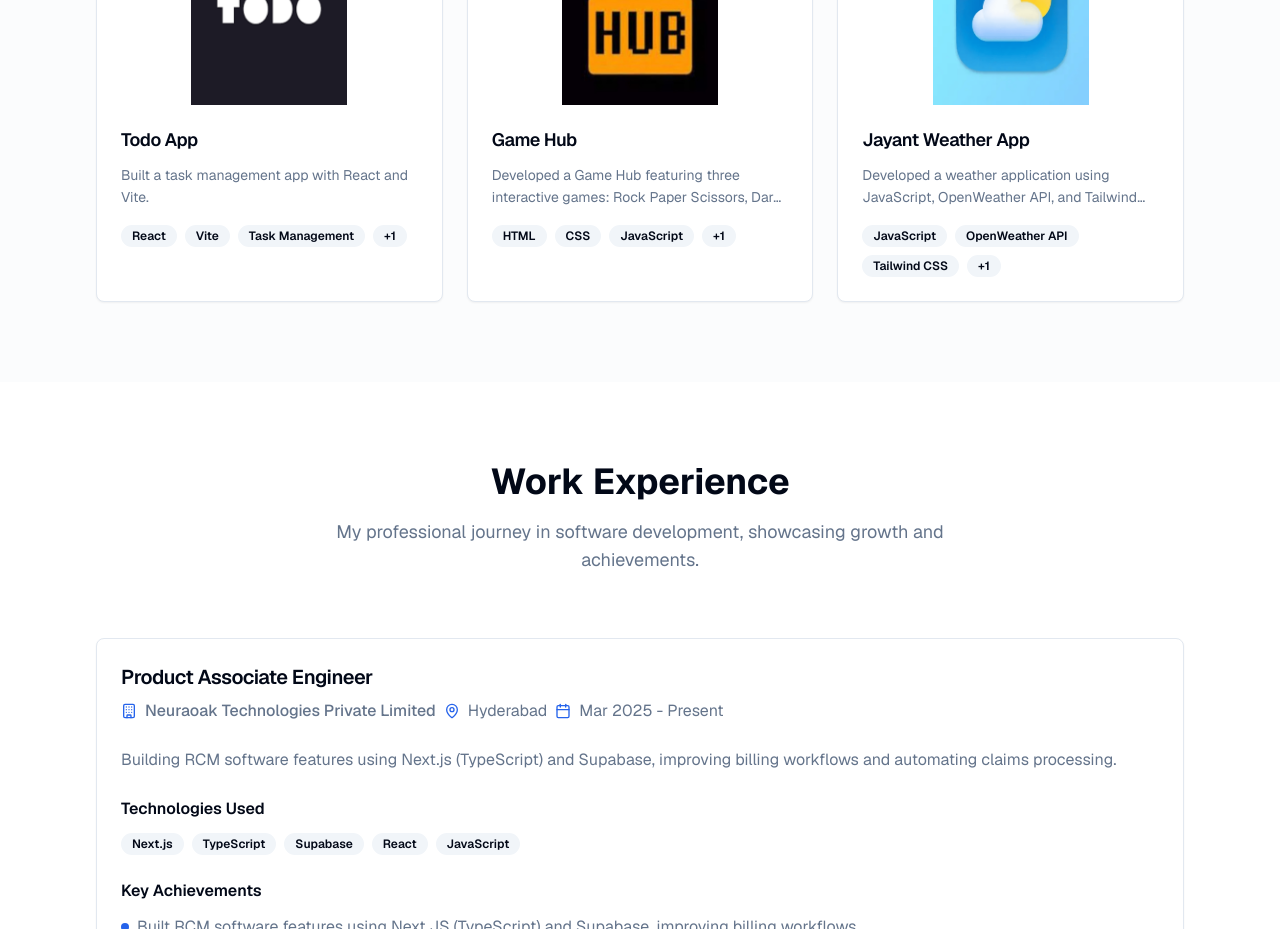
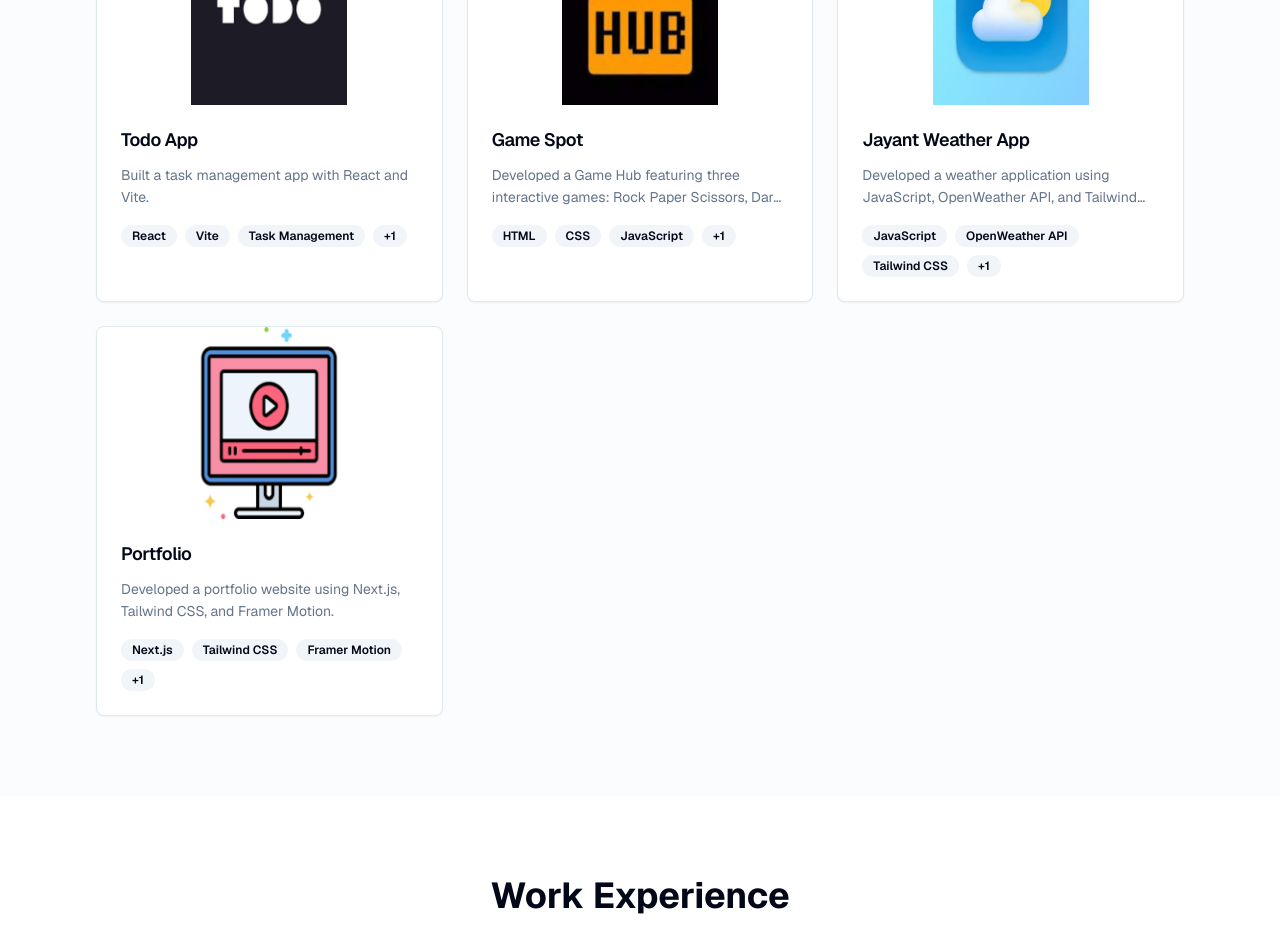
Before and after one commit to goyal1510/jayant-org-in, a Next.js app in the folder apps/portfolio/: page / in a window 1280 px wide. Shown: the part 4140-5069 px from the top of the page. Built offline with nearby package versions, Linux system fonts and the light colour scheme.

Commit message:
Updated the projects link

```diff
--- a/apps/portfolio/src/components/sections/projects.tsx
+++ b/apps/portfolio/src/components/sections/projects.tsx
@@ -15,8 +15,8 @@ const projects = [
     fullDescription: "Developed a personal calculator to total cash denomination, store multiple calculations per date, and add optional notes. Integrated Supabase for backend storage with full CRUD functionality. Built with React and custom external CSS for a clean, responsive UI and smooth user interactions. Features include bundle counting, historical tracking, and data persistence.",
     image: "/assets/ProjectImages/work-7.png",
     technologies: ["React", "Supabase", "CSS", "CRUD Operations"],
-    githubLink: "https://github.com/goyal1510/currency-calculator-2",
-    liveLink: "https://currency-calculator-2.vercel.app/",
+    githubLink: "https://github.com/goyal1510/jayant-org-in/tree/main/apps/currency-calculator",
+    liveLink: "https://currency-calculator.jayant.org.in/",
   },
   {
     title: "Custom Drag & Drop Calculator",
@@ -46,13 +46,13 @@ const projects = [
     liveLink: "https://todo-app-six-omega-87.vercel.app"
   },
   {
-    title: "Game Hub",
+    title: "Game Spot",
     shortDescription: "Developed a Game Hub featuring three interactive games: Rock Paper Scissors, Dare You, and Tic Tac Toe.",
     fullDescription: "Developed a Game Hub featuring three interactive games: Rock Paper Scissors, Dare You, and Tic Tac Toe. Utilized HTML, CSS, and JavaScript to ensure simplicity and ease of use. A gaming platform where users can explore and play various games.",
     image: "/assets/ProjectImages/work-2.png",
     technologies: ["HTML", "CSS", "JavaScript", "Interactive Games"],
-    githubLink: "https://github.com/goyal1510/game-hub",
-    liveLink: "https://game-hub-five-plum.vercel.app/"
+    githubLink: "https://github.com/goyal1510/jayant-org-in/tree/main/apps/game-spot",
+    liveLink: "https://game-spot.jayant.org.in/"
   },
   {
     title: "Jayant Weather App",
@@ -60,8 +60,17 @@ const projects = [
     fullDescription: "Developed a weather application using JavaScript, OpenWeather API, and Tailwind CSS. Implemented city-based search and geolocation-based weather retrieval. Designed a responsive UI for seamless experience across devices. A weather forecasting application that provides real-time weather updates.",
     image: "/assets/ProjectImages/work-4.png",
     technologies: ["JavaScript", "OpenWeather API", "Tailwind CSS", "Geolocation"],
-    githubLink: "https://github.com/goyal1510/jayant-weather-app",
-    liveLink: "https://jayant-weather-app.vercel.app"
+    githubLink: "https://github.com/goyal1510/jayant-org-in/tree/main/apps/weather",
+    liveLink: "https://weather.jayant.org.in/"
+  },
+  {
+    title: "Portfolio",
+    shortDescription: "Developed a portfolio website using Next.js, Tailwind CSS, and Framer Motion.",
+    fullDescription: "Developed a portfolio website using Next.js, Tailwind CSS, and Framer Motion. Implemented city-based search and geolocation-based weather retrieval. Designed a responsive UI for seamless experience across devices. A weather forecasting application that provides real-time weather updates.",
+    image: "/assets/ProjectImages/work-5.png",
+    technologies: ["Next.js", "Tailwind CSS", "Framer Motion", "Portfolio"],
+    githubLink: "https://github.com/goyal1510/jayant-org-in/tree/main/apps/portfolio",
+    liveLink: "https://portfolio.jayant.org.in/"
   }
 ]
 
```
